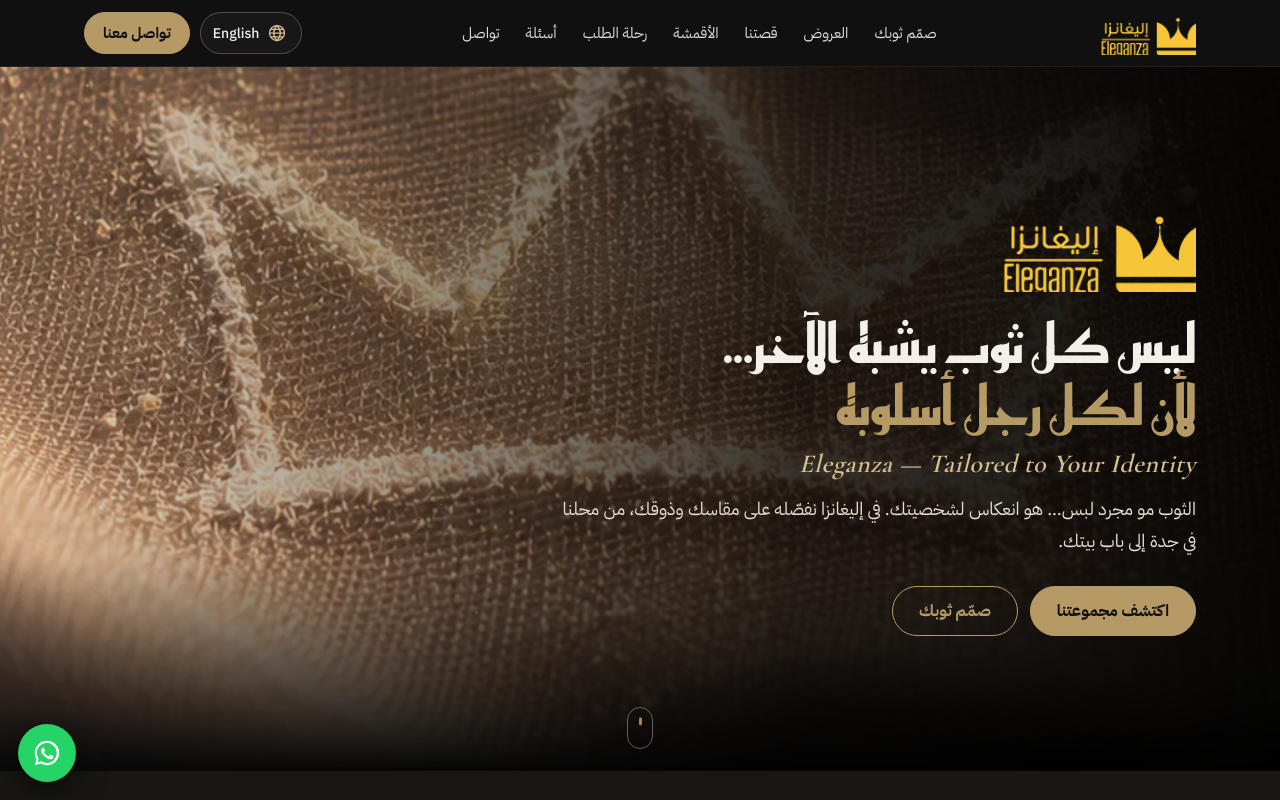
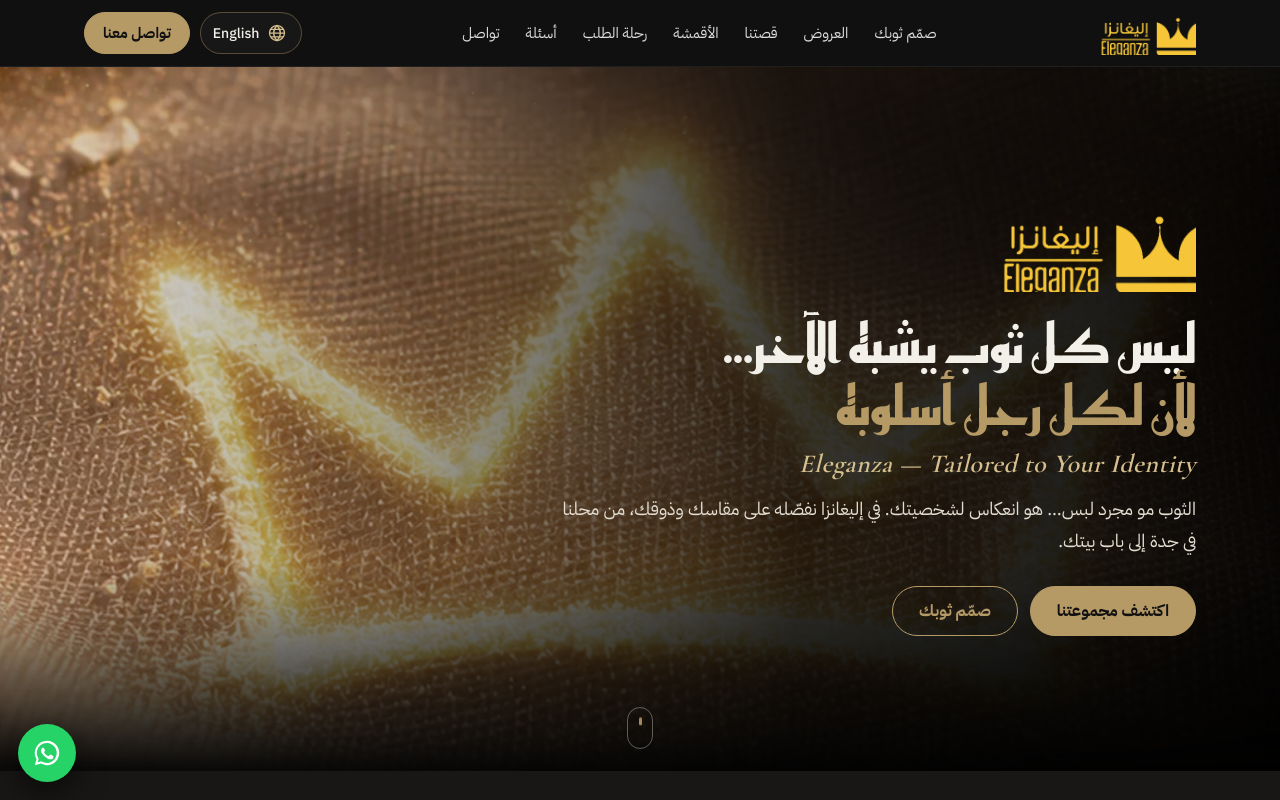
Before and after one commit to NajmAldein98/eleganza-site, a plain HTML site: page index.html in a window 1280 px wide. Shown: the top 800 px of the page. Drawn offline with nearby package versions, Linux system fonts and the light colour scheme; animation ran at ten frames a second.

Commit message:
التاج المضيء يشتعل فوق تاج الطباشير في الواجهة بحركة لهب هادئة
Co-Authored-By: Claude Opus 5.5 <noreply@anthropic.com>
Claude-Session: https://claude.ai/code/session_01JjYSXY89ipHgB6tBk42Jgb

```diff
--- a/index.html
+++ b/index.html
@@ -115,7 +115,14 @@ nav a:hover{color:var(--g)}
 /* بطل */
 .hero{position:relative;min-height:min(88vh,820px);display:flex;align-items:center;overflow:hidden;isolation:isolate}
 .hero .bg{position:absolute;inset:0;z-index:-2}
-.hero .bg img{width:100%;height:100%;object-fit:cover;object-position:40% 56%;transform:scale(1.08);animation:kb 22s ease-in-out infinite alternate}
+.hero .bg img{position:absolute;inset:0;width:100%;height:100%;object-fit:cover;object-position:40% 46%;transform:scale(1.08);animation:kb 22s ease-in-out infinite alternate}
+@media(max-width:700px){.hero .bg img{object-position:40% 56%}}
+.hero .bg img.glow{mix-blend-mode:screen;opacity:0;animation:kb 22s ease-in-out infinite alternate,ignite 2.6s ease-out .4s forwards,flick 5.2s ease-in-out 3s infinite}
+.hero .bg img.halo{mix-blend-mode:screen;opacity:0;filter:blur(14px) saturate(1.3);animation:kb 22s ease-in-out infinite alternate,ignite2 2.6s ease-out .4s forwards,flick2 3.7s ease-in-out 3s infinite}
+@keyframes ignite{0%{opacity:0;filter:brightness(.6)}55%{opacity:1;filter:brightness(1.35)}100%{opacity:.85;filter:brightness(1)}}
+@keyframes ignite2{0%{opacity:0}55%{opacity:.75}100%{opacity:.45}}
+@keyframes flick{0%,100%{opacity:.85;filter:brightness(1)}14%{opacity:.62;filter:brightness(.9)}27%{opacity:.95;filter:brightness(1.12)}41%{opacity:.7}56%{opacity:1;filter:brightness(1.18)}70%{opacity:.68;filter:brightness(.92)}84%{opacity:.9;filter:brightness(1.06)}}
+@keyframes flick2{0%,100%{opacity:.45}22%{opacity:.25}47%{opacity:.6}63%{opacity:.3}81%{opacity:.55}}
 @keyframes kb{to{transform:scale(1.02) translate(-1.5%,1%)}}
 .hero::after{content:"";position:absolute;inset:0;z-index:-1;background:linear-gradient(to left,#000000f2 0%,#000000c9 38%,#00000059 70%,#0000001a 100%),linear-gradient(to top,#0a0a0a 0%,transparent 30%)}
 #dust{position:absolute;inset:0;width:100%;height:100%;z-index:-1;pointer-events:none}
@@ -300,7 +307,7 @@ nav{display:none}.cfg,.story-grid{grid-template-columns:minmax(0,1fr)}.stage{pos
 .fgrid{grid-template-columns:repeat(2,minmax(0,1fr));gap:12px}.tex{height:100px}.fab-card div.t{padding:12px}.fab-card h3{font-size:16px}.fab-card p{font-size:13px}.cmpbtn{padding:0 12px 12px}
 .oempty,.dl{grid-template-columns:minmax(0,1fr)}.oempty .ph{min-height:0;height:min(100vw,400px)}.oempty .ph img{object-position:50% 25%}.oempty .ph::after,html[dir=ltr] .oempty .ph::after{background:linear-gradient(to top,#0c0b09 0%,transparent 35%)}
 .hero{align-items:flex-end}.hero::after{background:linear-gradient(to top,#000 0%,#000000d9 45%,#00000040 80%)}.hero .hin{padding-bottom:70px}.scrollcue{display:none}}
-@media(prefers-reduced-motion:reduce){*{animation:none!important;transition:none!important}.rv{opacity:1;transform:none}#intro{display:none}}
+@media(prefers-reduced-motion:reduce){*{animation:none!important;transition:none!important}.hero .bg img.glow{opacity:.85}.hero .bg img.halo{opacity:.4}.rv{opacity:1;transform:none}#intro{display:none}}
 </style>
 </head>
 <body>
@@ -325,7 +332,7 @@ nav{display:none}.cfg,.story-grid{grid-template-columns:minmax(0,1fr)}.stage{pos
 
 <main id="top">
 <section class="hero">
-  <div class="bg"><img src="img/fabric.webp" alt=""></div>
+  <div class="bg"><img src="img/fabric.webp" alt=""><img class="halo" src="img/glow.webp" alt="" aria-hidden="true"><img class="glow" src="img/glow.webp" alt="" aria-hidden="true"></div>
   <canvas id="dust" aria-hidden="true"></canvas>
   <div class="hin"><div class="txt">
     <img class="lg rv" src="img/logo.png" alt="إليغانزا للخياطة">
```
Also changed, not shown: img/glow.webp (added).
